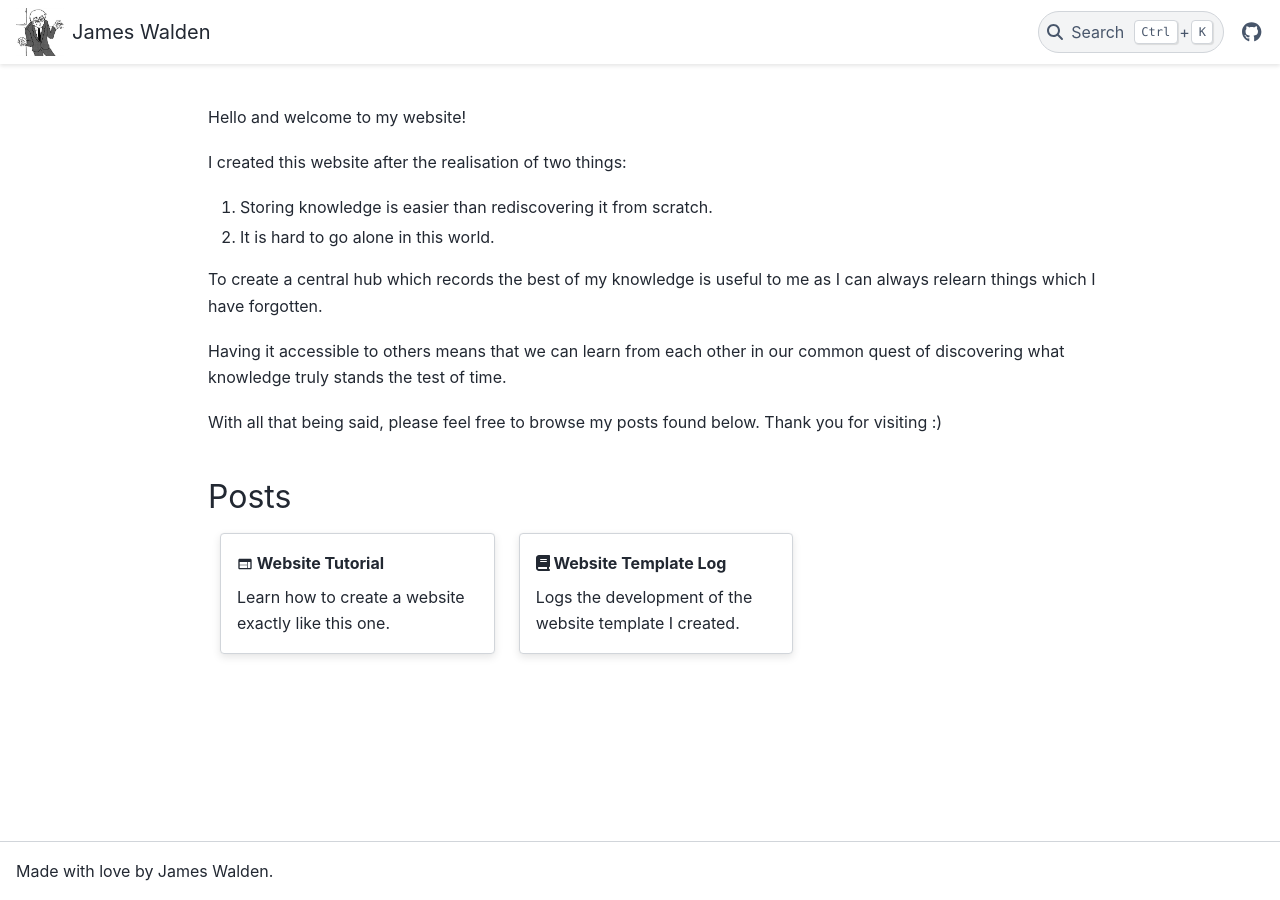
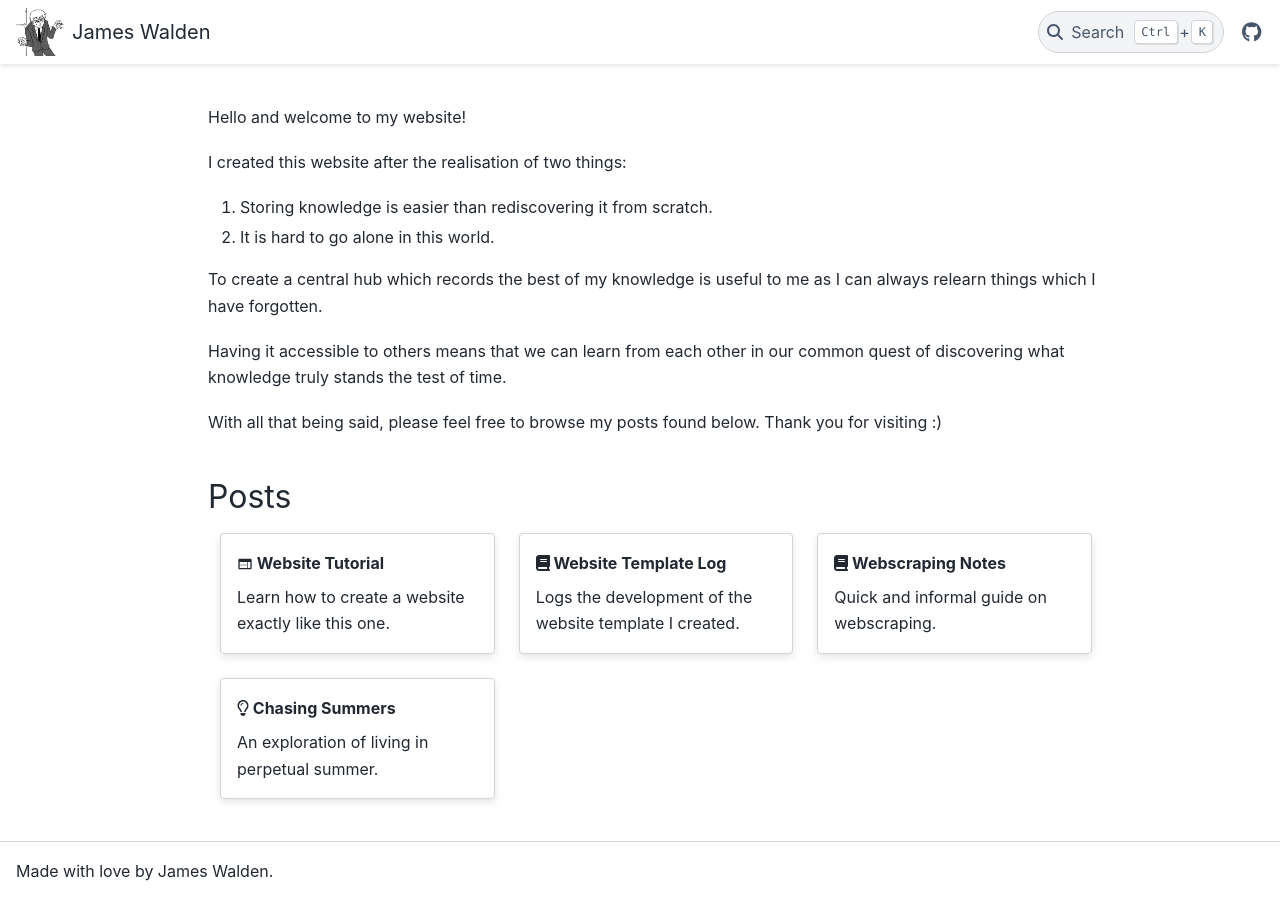
Before and after one commit to HammyPig/blog, a Sphinx documentation site: the page built from source/index.md, in a window 1280 px wide. Built offline with Sphinx 7.4.7 and the PyData theme 0.15.4, drawn with Linux system fonts in a browser that asks for light colours; comment, search, counter and statistics services are not loaded.

```diff
--- a/source/index.md
+++ b/source/index.md
@@ -34,6 +34,16 @@ Learn how to create a website exactly like this one.
 Logs the development of the website template I created.
 :::
 
+:::{grid-item-card} {fas}`book` Webscraping Notes
+:link: general/web-scraping
+Quick and informal guide on webscraping.
+:::
+
+:::{grid-item-card} {far}`lightbulb` Chasing Summers
+:link: general/city-climates
+An exploration of living in perpetual summer.
+:::
+
 ::::
 
 <!-- Do not delete this as it will break section navigation otherwise -->
```
